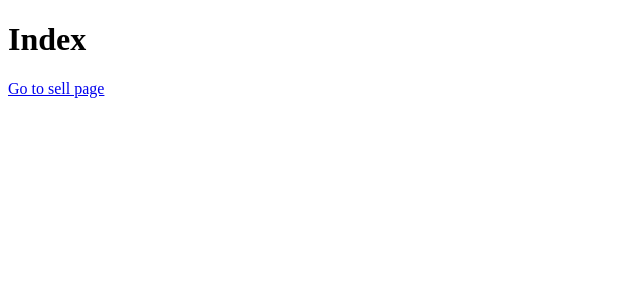
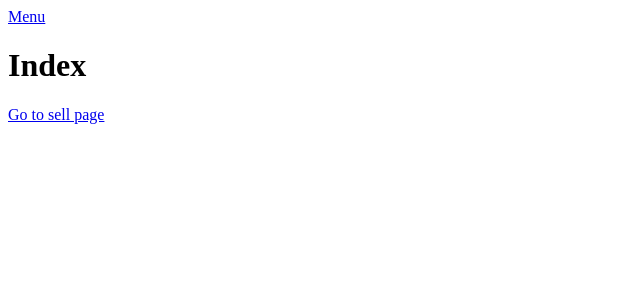
Before and after one commit to SaraMiri/sick-fits, a Next.js app in the folder frontend/: page / in a window 1280 px wide. Shown: the top 300 px of the page, without its empty margins (0-640 px from the left). Built offline with nearby package versions, Linux system fonts and the light colour scheme.

Commit message:
Create _App

```diff
--- /dev/null
+++ b/frontend/pages/_app.js
@@ -0,0 +1,18 @@
+import React from "react";
+import App, { Container } from "next/app";
+
+class MyApp extends App {
+  render() {
+    const Component = this.props.Component;
+    return (
+      <Container>
+        <nav>
+          <a href="_">Menu</a>
+        </nav>
+        <Component />
+      </Container>
+    );
+  }
+}
+
+export default MyApp;
```
